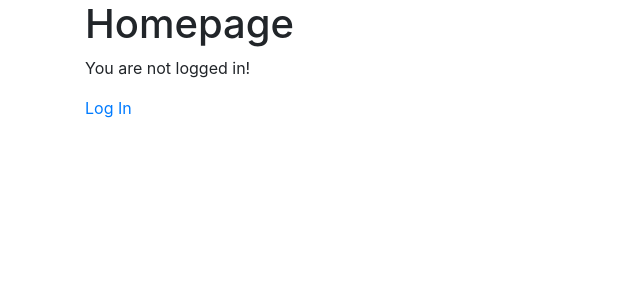
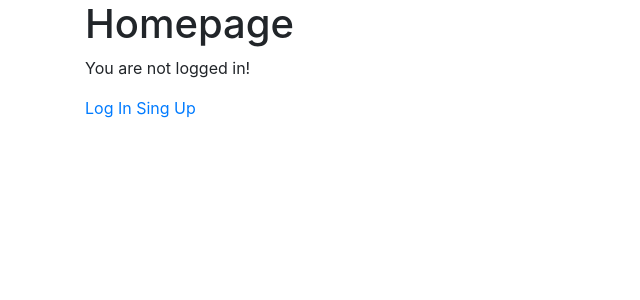
Before and after one commit to marcel-lagoda/bookstore_prj, a Django app: page / in a window 1280 px wide. Shown: the top 300 px of the page, without its empty margins (0-640 px from the left). Run offline with Django 3.2, Linux system fonts and the light colour scheme; parts of the project's set-up code (start-up, migrations or seed data) failed here and were passed over; some libraries are stand-ins or nearby versions.

Commit message:
Add link to sign up on the home page

```diff
--- a/templates/home.html
+++ b/templates/home.html
@@ -11,5 +11,6 @@
 {% else %}
   <p>You are not logged in!</p>
   <a href="{% url 'login' %}">Log In</a>
+  <a href="{% url 'signup' %}">Sing Up</a>
 {% endif %}
 {% endblock %}
```
